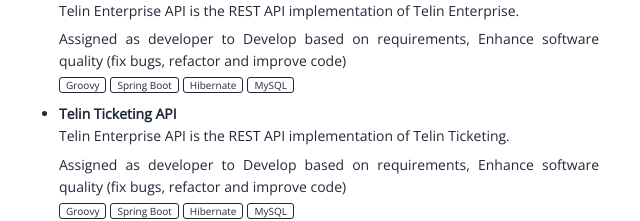
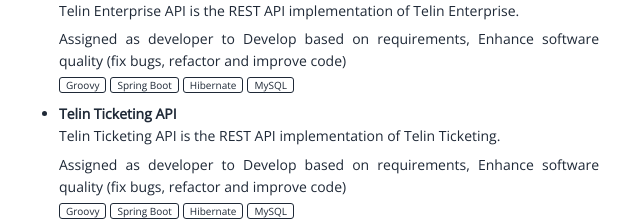
Before and after one commit to bondopangaji/bondopangaji.github.io, a Vue app: page /portfolio in a window 1280 px wide. Shown: the part 1100-1321 px from the top of the page, without its empty margins (331-971 px from the left). Built offline with nearby package versions, Linux system fonts and the light colour scheme.

Commit message:
fix: typo

```diff
--- a/src/data/portfolio.js
+++ b/src/data/portfolio.js
@@ -9,7 +9,7 @@
   {
     id: 2,
     title: 'Telin Ticketing API',
-    description: 'Telin Enterprise API is the REST API implementation of Telin Ticketing.',
+    description: 'Telin Ticketing API is the REST API implementation of Telin Ticketing.',
     whatido: 'Assigned as developer to Develop based on requirements, Enhance software quality (fix bugs, refactor and improve code)',
     builtWith: ['Groovy', 'Spring Boot', 'Hibernate', 'MySQL']
   },
```
